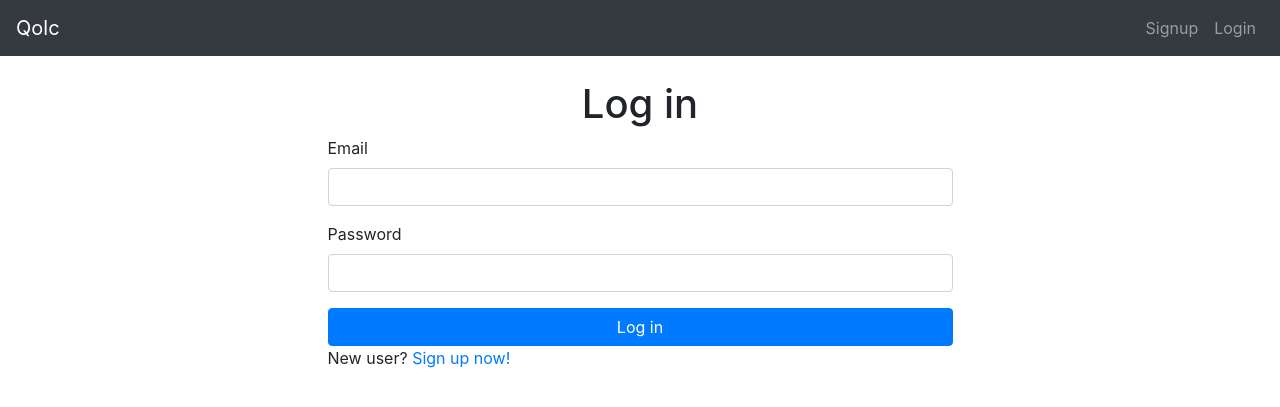
After one commit to YSNY08/qolc, a Rails app: page /login in a window 1280 px wide. The commit adds this page. Shown: the top 407 px of the page. Run offline with Rails 7, Linux system fonts and the light colour scheme; style sheets or scripts are compiled from the project's sources; some libraries are stand-ins or nearby versions.

Commit message:
user login

```diff
--- /dev/null
+++ b/app/assets/stylesheets/sessions.scss
@@ -0,0 +1,3 @@
+// Place all the styles related to the sessions controller here.
+// They will automatically be included in application.css.
+// You can use Sass (SCSS) here: https://sass-lang.com/
--- /dev/null
+++ b/app/controllers/sessions_controller.rb
@@ -0,0 +1,36 @@
+class SessionsController < ApplicationController
+  def new
+  end
+
+  def create
+    email = params[:session][:email].downcase
+    password = params[:session][:password]
+    if login(email, password)
+      flash[:success] = 'ログインに成功しました。'
+      redirect_to @user
+    else
+      flash.now[:danger] = 'ログインに失敗しました。'
+      render :new
+    end
+  end
+
+  def destroy
+    session[:user_id] = nil
+    flash[:success] = 'ログアウトしました。'
+    redirect_to root_url
+  end
+
+  private
+
+  def login(email, password)
+    @user = User.find_by(email: email)
+    if @user && @user.authenticate(password)
+      # ログイン成功
+      session[:user_id] = @user.id
+      return true
+    else
+      # ログイン失敗
+      return false
+    end
+  end
+end
--- a/app/controllers/users_controller.rb
+++ b/app/controllers/users_controller.rb
@@ -1,4 +1,6 @@
 class UsersController < ApplicationController
+  before_action :require_user_logged_in, only: [:index, :show]
+
   def index
     @users = User.order(id: :desc).page(params[:page]).per(25)
   end
--- /dev/null
+++ b/app/helpers/sessions_helper.rb
@@ -0,0 +1,9 @@
+module SessionsHelper
+  def current_user
+    @current_user ||= User.find_by(id: session[:user_id])
+  end
+
+  def logged_in?
+    !!current_user
+  end
+end
--- a/app/views/layouts/_navbar.html.erb
+++ b/app/views/layouts/_navbar.html.erb
@@ -7,8 +7,20 @@
 
     <div class="collapse navbar-collapse justify-content-end" id="navbarSupportedContent">
       <ul class="navbar-nav">
-        <li class="nav-item"><%= link_to 'Signup', signup_path, class: "nav-link" %></li>
-        <li class="nav-item"><a href="#" class="nav-link">Login</a></li>
+        <% if logged_in? %>
+          <li class="nav-item"><%= link_to 'Users', users_path, class: 'nav-link' %></li>
+          <li class="nav-item dropdown">
+            <a href="#" class="nav-link dropdown-toggle" data-toggle="dropdown"><%= current_user.name %></a>
+            <ul class="dropdown-menu dropdown-menu-right">
+              <li class="dropdown-item"><%= link_to 'My profile', user_path(current_user) %></li>
+              <li class="dropdown-divider"></li>
+              <li class="dropdown-item"><%= link_to 'Logout', logout_path, method: :delete %></li>
+            </ul>
+          </li>
+        <% else %>
+          <li class="nav-item"><%= link_to 'Signup', signup_path, class: 'nav-link' %></li>
+          <li class="nav-item"><%= link_to 'Login', login_path, class: 'nav-link' %></li>
+        <% end %>
       </ul>
     </div>
   </nav>
--- /dev/null
+++ b/app/views/sessions/new.html.erb
@@ -0,0 +1,25 @@
+<div class="text-center">
+  <h1>Log in</h1>
+</div>
+
+<div class="row">
+  <div class="col-sm-6 offset-sm-3">
+
+    <%= form_with(url: login_path, scope: :session, local: true) do |f| %>
+
+      <div class="form-group">
+        <%= f.label :email, 'Email' %>
+        <%= f.email_field :email, class: 'form-control' %>
+      </div>
+
+      <div class="form-group">
+        <%= f.label :password, 'Password' %>
+        <%= f.password_field :password, class: 'form-control' %>
+      </div>
+
+      <%= f.submit 'Log in', class: 'btn btn-primary btn-block' %>
+    <% end %>
+
+    <p>New user? <%= link_to 'Sign up now!', signup_path %></p>
+  </div>
+</div>
--- a/config/routes.rb
+++ b/config/routes.rb
@@ -1,6 +1,13 @@
 Rails.application.routes.draw do
+  get 'sessions/new'
+  get 'sessions/create'
+  get 'sessions/destroy'
   # For details on the DSL available within this file, see https://guides.rubyonrails.org/routing.html
   root to: 'toppages#index'
+
+  get 'login', to: 'sessions#new'
+  post 'login', to: 'sessions#create'
+  delete 'logout', to: 'sessions#destroy'
 
   get 'signup', to: 'users#new'
   resources :users, only: [:index, :show, :create]
```
Also changed, not shown: app/controllers/application_controller.rb (+10 -0 lines), app/views/toppages/index.html.erb (+9 -5 lines), test/controllers/sessions_controller_test.rb (added, +18 -0 lines).
